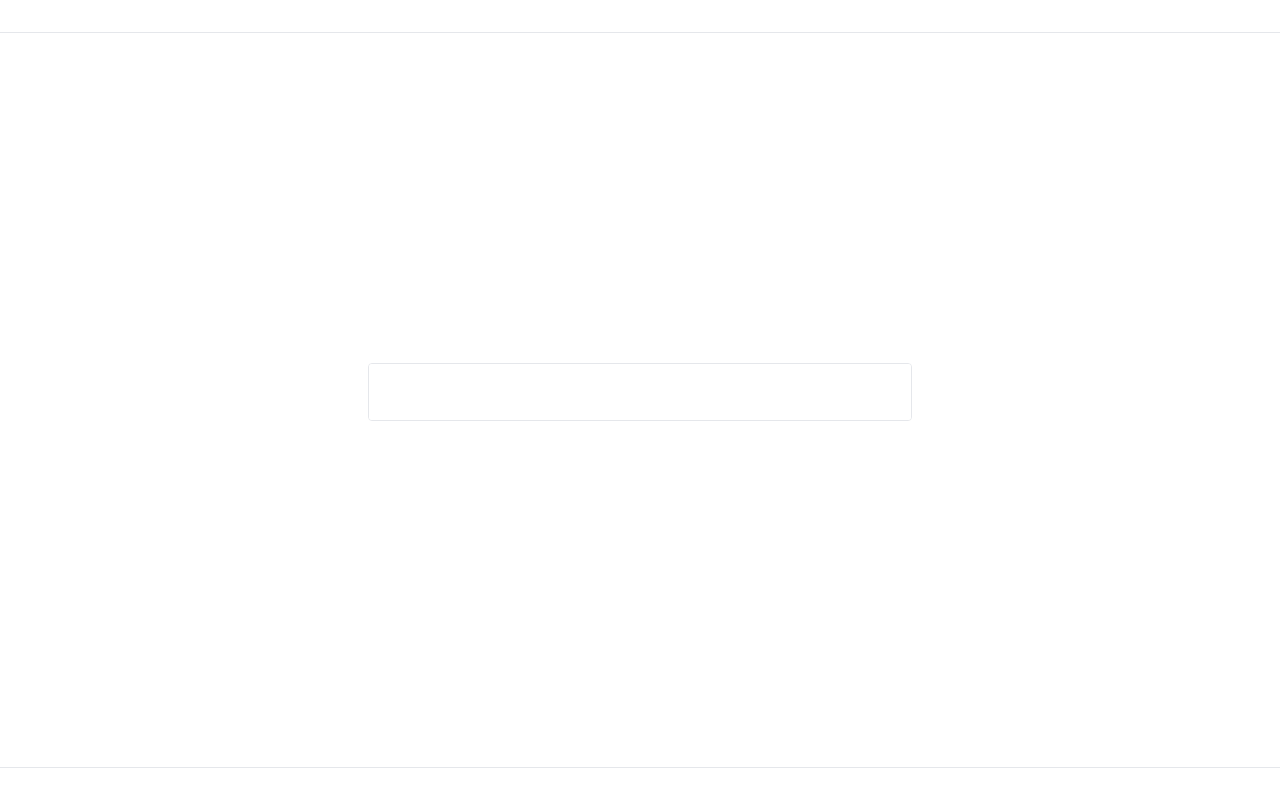
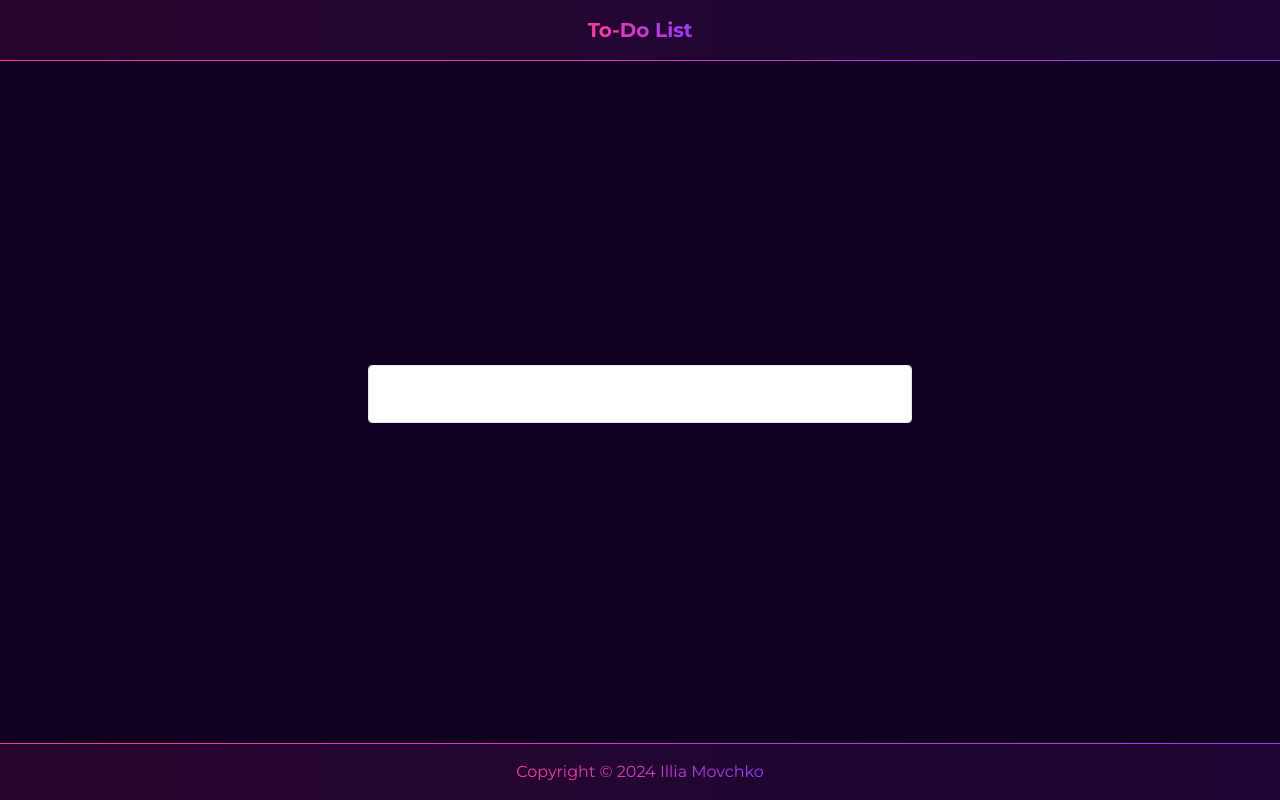
Before and after one commit to conceptbtw/React-To-Do-List-App, a React (Vite) app: page / in a window 1280 px wide. Built offline with nearby package versions, Linux system fonts and the light colour scheme.

Commit message:
Update styles

```diff
--- a/index.html
+++ b/index.html
@@ -6,6 +6,12 @@
     <meta name="viewport" content="width=device-width, initial-scale=1.0" />
     <title>To-Do List</title>
     <meta name="description" content="To-Do List" />
+    <link rel="preconnect" href="https://fonts.googleapis.com" />
+    <link rel="preconnect" href="https://fonts.gstatic.com" crossorigin />
+    <link
+      href="https://fonts.googleapis.com/css2?family=Montserrat:ital,wght@0,100..900;1,100..900&display=swap"
+      rel="stylesheet"
+    />
     <link
       rel="stylesheet"
       href="https://cdnjs.cloudflare.com/ajax/libs/font-awesome/6.5.2/css/all.min.css"
--- a/src/App.jsx
+++ b/src/App.jsx
@@ -4,7 +4,7 @@ import Footer from "./components/Footer";
 
 export default function App() {
   return (
-    <div className="min-h-svh flex flex-col justify-center items-center">
+    <div className="min-h-svh flex flex-col justify-center items-center text-text bg-bg">
       <Header />
       <Main />
       <Footer />
--- a/src/components/Footer.jsx
+++ b/src/components/Footer.jsx
@@ -1,5 +1,11 @@
 export default function Footer() {
   return (
-    <footer className="w-full p-4 flex justify-center items-center border-t"></footer>
+    <footer className="w-full pt-px flex justify-center items-center bg-gradient-to-r from-primary to-secondary">
+      <div className="w-full p-4 flex justify-center items-center bg-bg bg-opacity-90">
+        <span className="text-center text-transparent bg-gradient-to-r from-primary to-secondary bg-clip-text">
+          Copyright © 2024 Illia Movchko
+        </span>
+      </div>
+    </footer>
   );
 }
--- a/src/components/Header.jsx
+++ b/src/components/Header.jsx
@@ -1,5 +1,11 @@
 export default function Header() {
   return (
-    <header className="w-full p-4 flex justify-center items-center border-b"></header>
+    <header className="w-full pb-px flex justify-center items-center bg-gradient-to-r from-primary to-secondary">
+      <div className="w-full p-4 flex justify-center items-center bg-bg bg-opacity-90">
+        <h1 className="text-center text-xl text-transparent font-bold bg-gradient-to-r from-primary to-secondary bg-clip-text">
+          To-Do List
+        </h1>
+      </div>
+    </header>
   );
 }
--- a/src/components/ToDoItem.jsx
+++ b/src/components/ToDoItem.jsx
@@ -1,9 +1,10 @@
 export default function ToDoItem({ item, checkToDo, deleteToDo }) {
   return (
-    <li className="w-full p-4 flex justify-between items-center border rounded">
+    <li className="w-full p-px rounded bg-gradient-to-r from-primary to-secondary">
+      <div className="w-full p-4 flex justify-between items-center rounded bg-bg bg-opacity-90">
         <div className="flex justify-between items-center">
           <button
-          className="w-8 h-8 border rounded"
+            className="w-8 h-8 border rounded bg-primary"
             aria-label="check"
             onClick={() => checkToDo(item.id)}
           >
@@ -12,17 +13,21 @@ export default function ToDoItem({ item, checkToDo, deleteToDo }) {
         </div>
         <span className="">{item.text}</span>
         <div className="flex justify-center items-center gap-4">
-        <button className="w-8 h-8 border rounded" aria-label="edit">
+          <button
+            className="w-8 h-8 border rounded bg-secondary"
+            aria-label="edit"
+          >
             <i class="fa-solid fa-pen"></i>
           </button>
           <button
-          className="w-8 h-8 border rounded"
+            className="w-8 h-8 border rounded bg-delete"
             aria-label="delete"
             onClick={() => deleteToDo(item.id)}
           >
             <i class="fa-solid fa-trash"></i>
           </button>
         </div>
+      </div>
     </li>
   );
 }
--- a/tailwind.config.js
+++ b/tailwind.config.js
@@ -2,7 +2,19 @@
 export default {
   content: ["./index.html", "./src/**/*.{js,ts,jsx,tsx}"],
   theme: {
-    extend: {},
+    extend: {
+      fontFamily: {
+        sans: ["Montserrat", "sans-serif"],
+      },
+      colors: {
+        text: "#FFFFFF",
+        bg: "#100020",
+        primary: "#FF379B",
+        secondary: "#9B37FF",
+        accent: "",
+        delete: "#FF0000",
+      },
+    },
   },
   plugins: [],
 };
```
Lines whose indentation alone changed are shown as unchanged.
